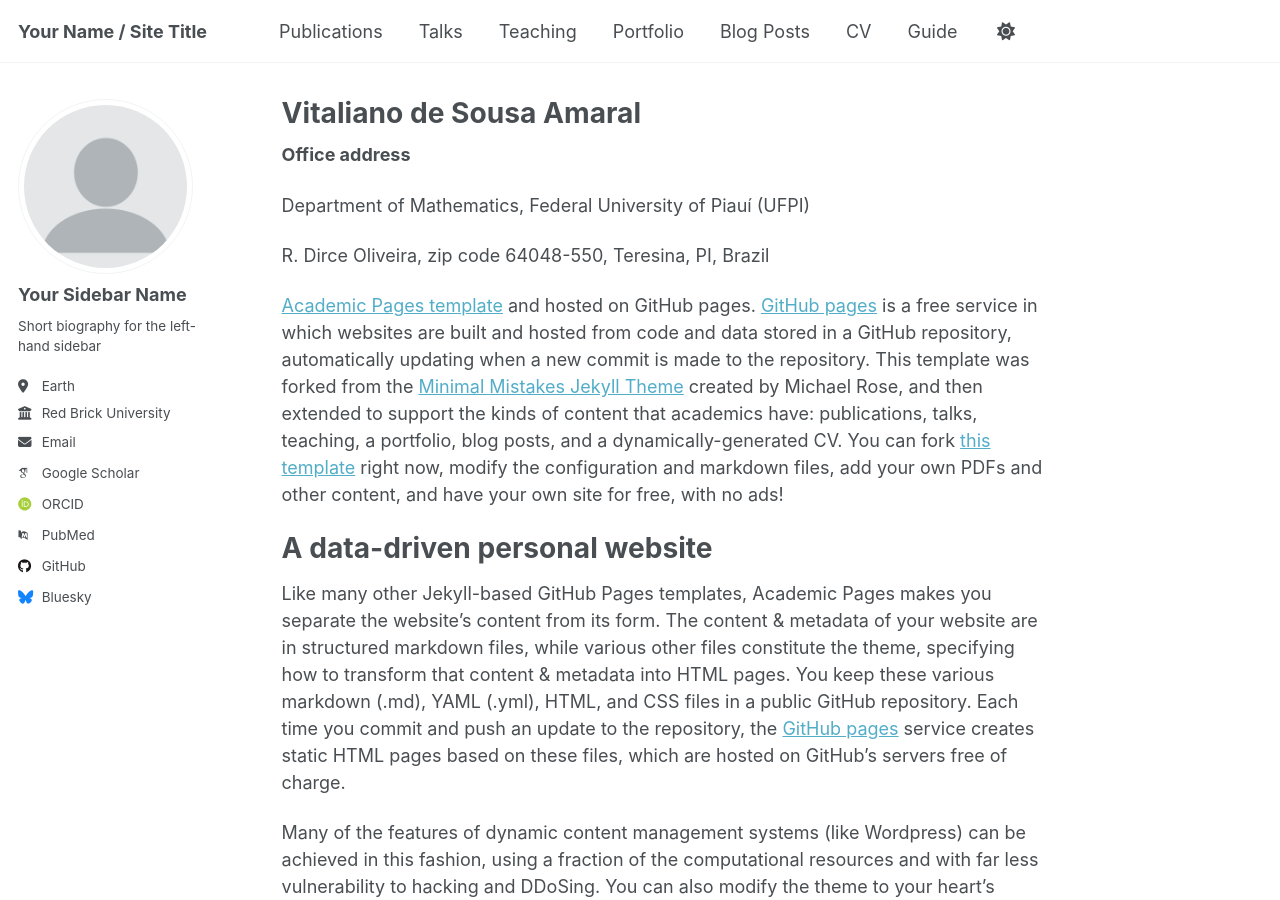
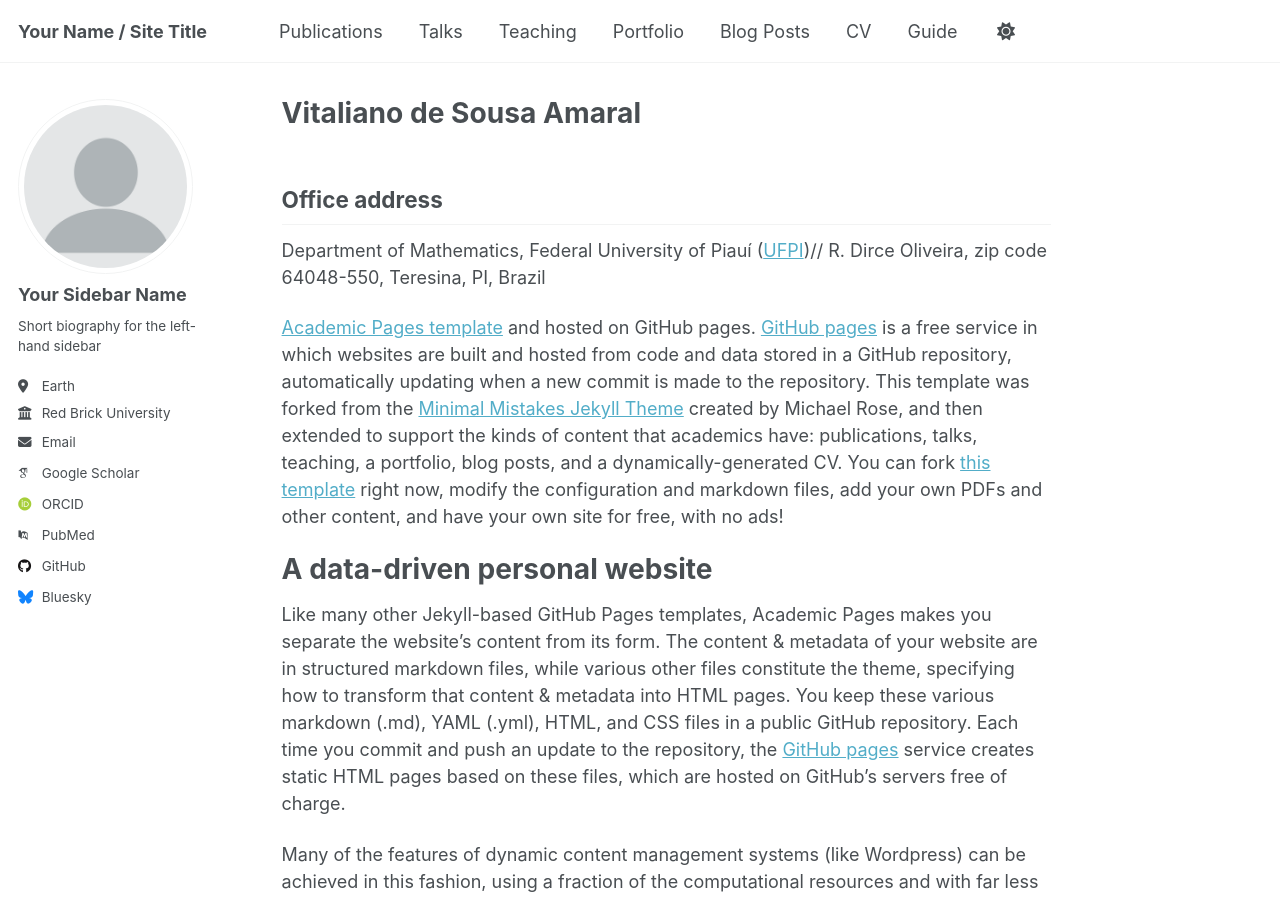
Before and after one commit to vitalianoamaral/vitalianoamaral.github.io, a Jekyll site: the page built from _pages/about.md, in a window 1280 px wide and 900 px high. Built offline with Jekyll 4.4.1, drawn with Linux system fonts in a browser that asks for light colours; some web fonts are replaced; part of the change alters nothing that is shown.

```diff
--- a/_pages/about.md
+++ b/_pages/about.md
@@ -7,10 +7,10 @@ redirect_from:
   - /about.html
 ---
 
+
 **Office address**
-
-Department of Mathematics, Federal University of Piauí (UFPI)
-
+------
+Department of Mathematics, Federal University of Piauí ([UFPI]([URL](https://ufpi.br/)))//
 R. Dirce Oliveira, zip code 64048-550, Teresina, PI, Brazil
 
 
```
